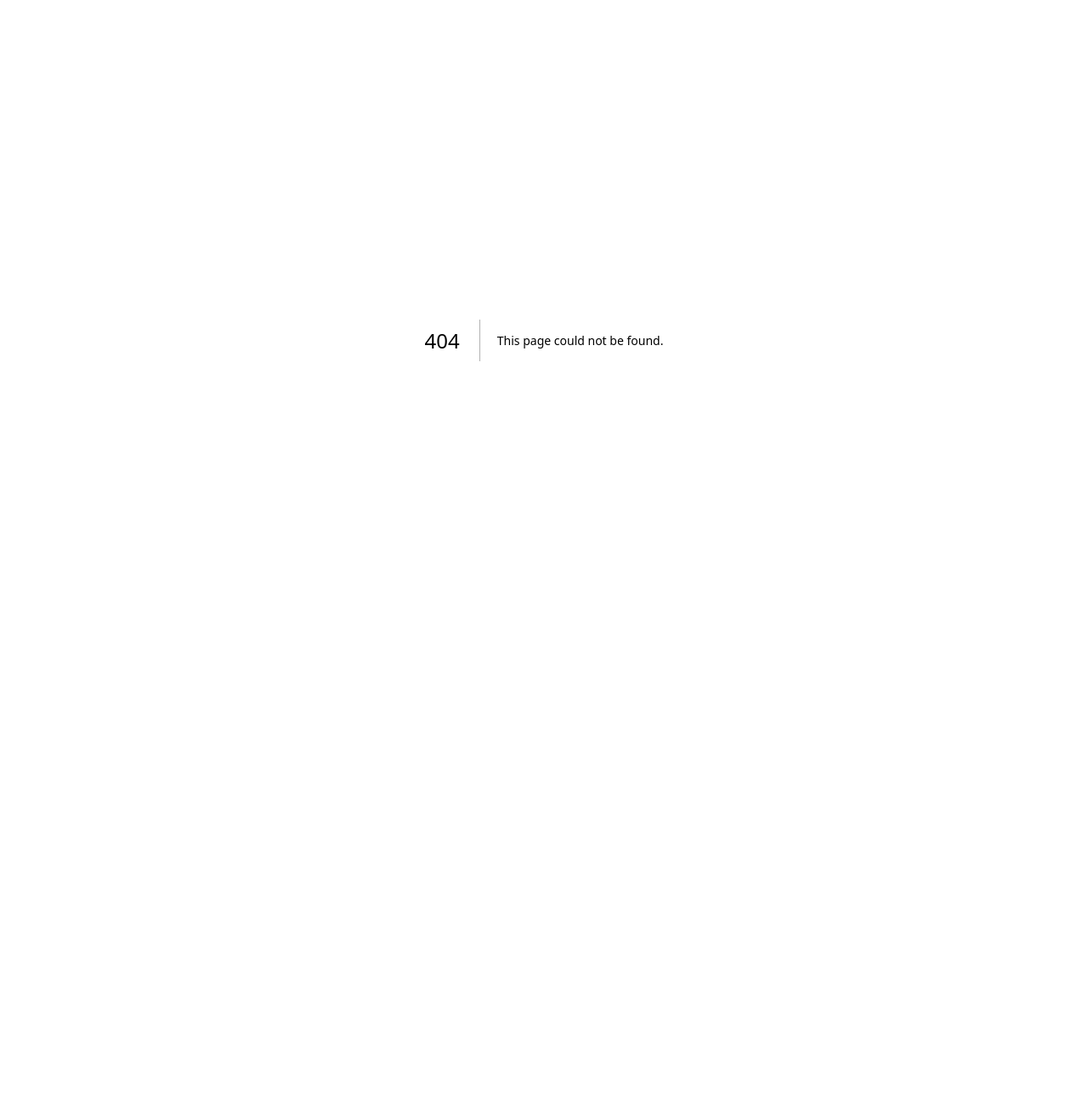
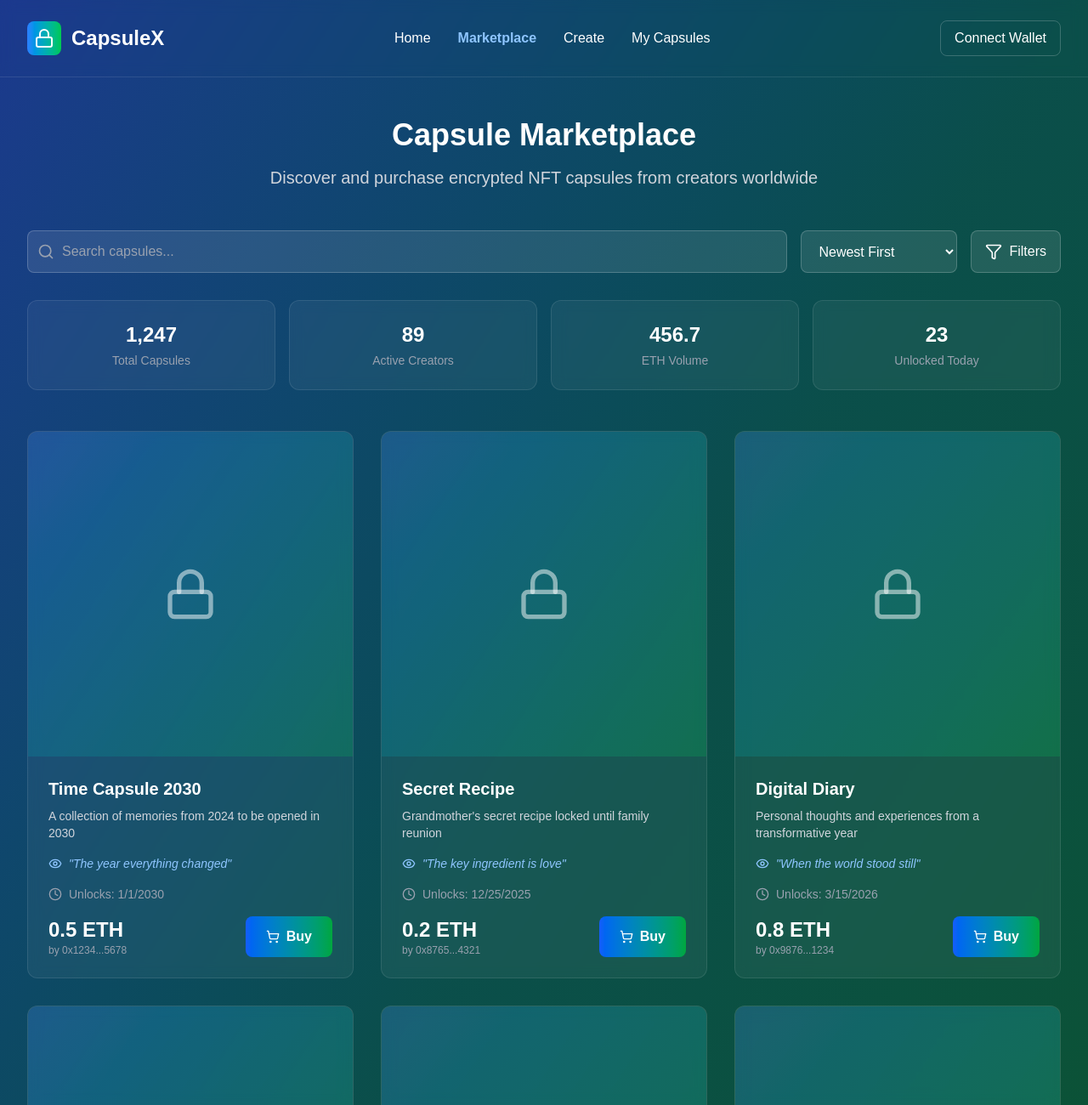
Before and after one commit to Vishesh-Dwivedi-Git/CapsuleX, a Next.js app: page /marketplace in a window 1280 px wide. Before the commit this address had no page. Shown: the top 1300 px of the page at 85% size. Before the commit the page ends 800 px from the top, so only its background shows below. Built offline with nearby package versions, Linux system fonts and the light colour scheme.

Commit message:
marketplace page

```diff
--- /dev/null
+++ b/app/marketplace/page.tsx
@@ -0,0 +1,235 @@
+"use client"
+
+import { useState } from "react"
+import Link from "next/link"
+import { useRouter } from "next/navigation"
+import { Search, Filter, Clock, Eye, Lock, ShoppingCart } from "lucide-react"
+
+// Mock data for capsules
+const mockCapsules = [
+  {
+    id: 1,
+    name: "Time Capsule 2030",
+    description: "A collection of memories from 2024 to be opened in 2030",
+    hint: "The year everything changed",
+    unlockTime: "2030-01-01T00:00:00",
+    price: "0.5 ETH",
+    creator: "0x1234...5678",
+    image: "/placeholder.svg?height=300&width=300",
+  },
+  {
+    id: 2,
+    name: "Secret Recipe",
+    description: "Grandmother's secret recipe locked until family reunion",
+    hint: "The key ingredient is love",
+    unlockTime: "2025-12-25T12:00:00",
+    price: "0.2 ETH",
+    creator: "0x8765...4321",
+    image: "/placeholder.svg?height=300&width=300",
+  },
+  {
+    id: 3,
+    name: "Digital Diary",
+    description: "Personal thoughts and experiences from a transformative year",
+    hint: "When the world stood still",
+    unlockTime: "2026-03-15T18:00:00",
+    price: "0.8 ETH",
+    creator: "0x9876...1234",
+    image: "/placeholder.svg?height=300&width=300",
+  },
+  {
+    id: 4,
+    name: "Investment Wisdom",
+    description: "Cryptocurrency predictions and investment strategies",
+    hint: "The future of money",
+    unlockTime: "2025-06-01T09:00:00",
+    price: "1.2 ETH",
+    creator: "0x5432...8765",
+    image: "/placeholder.svg?height=300&width=300",
+  },
+  {
+    id: 5,
+    name: "Love Letters",
+    description: "Romantic letters to be revealed on our anniversary",
+    hint: "Where it all began",
+    unlockTime: "2025-02-14T20:00:00",
+    price: "0.3 ETH",
+    creator: "0x2468...1357",
+    image: "/placeholder.svg?height=300&width=300",
+  },
+  {
+    id: 6,
+    name: "Startup Secrets",
+    description: "Business strategies and lessons learned from building a unicorn",
+    hint: "The path to billions",
+    unlockTime: "2027-01-01T00:00:00",
+    price: "2.5 ETH",
+    creator: "0x1357...2468",
+    image: "/placeholder.svg?height=300&width=300",
+  },
+]
+
+export default function MarketplacePage() {
+  const router = useRouter()
+  const [searchTerm, setSearchTerm] = useState("")
+  const [sortBy, setSortBy] = useState("newest")
+
+  const handleBuyCapsule = (capsuleId: number) => {
+    // Simulate purchase and redirect to my capsules
+    console.log("Buying capsule:", capsuleId)
+    setTimeout(() => {
+      router.push("/my-capsules")
+    }, 1000)
+  }
+
+  const filteredCapsules = mockCapsules.filter(
+    (capsule) =>
+      capsule.name.toLowerCase().includes(searchTerm.toLowerCase()) ||
+      capsule.description.toLowerCase().includes(searchTerm.toLowerCase()),
+  )
+
+  return (
+    <div className="min-h-screen bg-gradient-to-br from-blue-900 via-teal-900 to-green-900">
+      {/* Header */}
+      <header className="border-b border-white/10 backdrop-blur-sm">
+        <nav className="max-w-7xl mx-auto px-4 sm:px-6 lg:px-8">
+          <div className="flex justify-between items-center py-6">
+            <div className="flex items-center">
+              <div className="w-10 h-10 bg-gradient-to-r from-blue-500 to-green-500 rounded-lg flex items-center justify-center">
+                <Lock className="w-6 h-6 text-white" />
+              </div>
+              <span className="ml-3 text-2xl font-bold text-white">CapsuleX</span>
+            </div>
+            <div className="hidden md:flex space-x-8">
+              <Link href="/" className="text-white hover:text-blue-300 transition-colors">
+                Home
+              </Link>
+              <Link href="/marketplace" className="text-blue-300 font-semibold">
+                Marketplace
+              </Link>
+              <Link href="/create" className="text-white hover:text-blue-300 transition-colors">
+                Create
+              </Link>
+              <Link href="/my-capsules" className="text-white hover:text-blue-300 transition-colors">
+                My Capsules
+              </Link>
+            </div>
+            <div className="flex space-x-4">
+              <button className="px-4 py-2 text-white border border-white/20 rounded-lg hover:bg-white/10 transition-colors">
+                Connect Wallet
+              </button>
+            </div>
+          </div>
+        </nav>
+      </header>
+
+      <div className="max-w-7xl mx-auto px-4 sm:px-6 lg:px-8 py-12">
+        {/* Page Header */}
+        <div className="text-center mb-12">
+          <h1 className="text-4xl font-bold text-white mb-4">Capsule Marketplace</h1>
+          <p className="text-xl text-gray-300">Discover and purchase encrypted NFT capsules from creators worldwide</p>
+        </div>
+
+        {/* Search and Filter */}
+        <div className="flex flex-col md:flex-row gap-4 mb-8">
+          <div className="flex-1 relative">
+            <Search className="absolute left-3 top-1/2 transform -translate-y-1/2 text-gray-400 w-5 h-5" />
+            <input
+              type="text"
+              placeholder="Search capsules..."
+              value={searchTerm}
+              onChange={(e) => setSearchTerm(e.target.value)}
+              className="w-full pl-10 pr-4 py-3 bg-white/10 border border-white/20 rounded-lg text-white placeholder-gray-400 focus:outline-none focus:ring-blue-500 focus:border-transparent"
+            />
+          </div>
+          <div className="flex gap-4">
+            <select
+              value={sortBy}
+              onChange={(e) => setSortBy(e.target.value)}
+              className="px-4 py-3 bg-white/10 border border-white/20 rounded-lg text-white focus:outline-none focus:ring-blue-500 focus:border-transparent"
+            >
+              <option value="newest">Newest First</option>
+              <option value="price-low">Price: Low to High</option>
+              <option value="price-high">Price: High to Low</option>
+              <option value="unlock-soon">Unlocking Soon</option>
+            </select>
+            <button className="px-4 py-3 bg-white/10 border border-white/20 rounded-lg text-white hover:bg-white/20 transition-colors flex items-center">
+              <Filter className="w-5 h-5 mr-2" />
+              Filters
+            </button>
+          </div>
+        </div>
+
+        {/* Stats */}
+        <div className="grid grid-cols-2 md:grid-cols-4 gap-4 mb-12">
+          <div className="bg-white/5 backdrop-blur-sm border border-white/10 rounded-xl p-6 text-center">
+            <div className="text-2xl font-bold text-white mb-1">1,247</div>
+            <div className="text-gray-400 text-sm">Total Capsules</div>
+          </div>
+          <div className="bg-white/5 backdrop-blur-sm border border-white/10 rounded-xl p-6 text-center">
+            <div className="text-2xl font-bold text-white mb-1">89</div>
+            <div className="text-gray-400 text-sm">Active Creators</div>
+          </div>
+          <div className="bg-white/5 backdrop-blur-sm border border-white/10 rounded-xl p-6 text-center">
+            <div className="text-2xl font-bold text-white mb-1">456.7</div>
+            <div className="text-gray-400 text-sm">ETH Volume</div>
+          </div>
+          <div className="bg-white/5 backdrop-blur-sm border border-white/10 rounded-xl p-6 text-center">
+            <div className="text-2xl font-bold text-white mb-1">23</div>
+            <div className="text-gray-400 text-sm">Unlocked Today</div>
+          </div>
+        </div>
+
+        {/* Capsules Grid */}
+        <div className="grid md:grid-cols-2 lg:grid-cols-3 gap-8">
+          {filteredCapsules.map((capsule) => (
+            <div
+              key={capsule.id}
+              className="bg-white/5 backdrop-blur-sm border border-white/10 rounded-xl overflow-hidden hover:bg-white/10 transition-all transform hover:scale-105"
+            >
+              <div className="aspect-square bg-gradient-to-br from-blue-500/20 to-green-500/20 flex items-center justify-center">
+                <Lock className="w-16 h-16 text-white/50" />
+              </div>
+
+              <div className="p-6">
+                <h3 className="text-xl font-semibold text-white mb-2">{capsule.name}</h3>
+                <p className="text-gray-300 text-sm mb-4 line-clamp-2">{capsule.description}</p>
+
+                <div className="flex items-center text-blue-300 text-sm mb-4">
+                  <Eye className="w-4 h-4 mr-2" />
+                  <span className="italic">"{capsule.hint}"</span>
+                </div>
+
+                <div className="flex items-center text-gray-400 text-sm mb-4">
+                  <Clock className="w-4 h-4 mr-2" />
+                  <span>Unlocks: {new Date(capsule.unlockTime).toLocaleDateString()}</span>
+                </div>
+
+                <div className="flex items-center justify-between">
+                  <div>
+                    <div className="text-2xl font-bold text-white">{capsule.price}</div>
+                    <div className="text-gray-400 text-xs">by {capsule.creator}</div>
+                  </div>
+                  <button
+                    onClick={() => handleBuyCapsule(capsule.id)}
+                    className="px-6 py-3 bg-gradient-to-r from-blue-600 to-green-600 text-white font-semibold rounded-lg hover:from-blue-700 hover:to-green-700 transition-all flex items-center"
+                  >
+                    <ShoppingCart className="w-4 h-4 mr-2" />
+                    Buy
+                  </button>
+                </div>
+              </div>
+            </div>
+          ))}
+        </div>
+
+        {/* Load More */}
+        <div className="text-center mt-12">
+          <button className="px-8 py-3 bg-white/10 border border-white/20 text-white rounded-lg hover:bg-white/20 transition-colors">
+            Load More Capsules
+          </button>
+        </div>
+      </div>
+    </div>
+  )
+}
```
